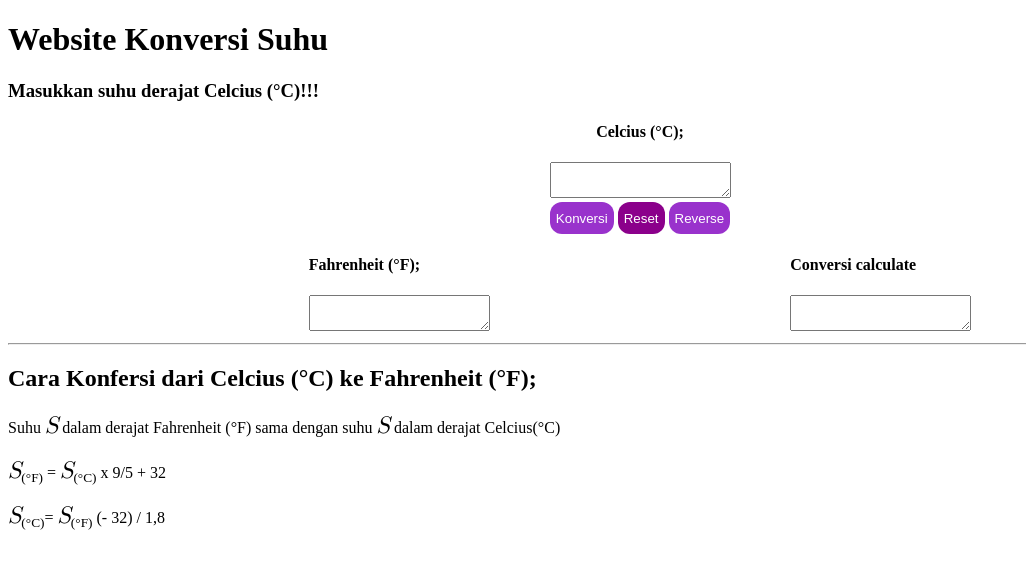
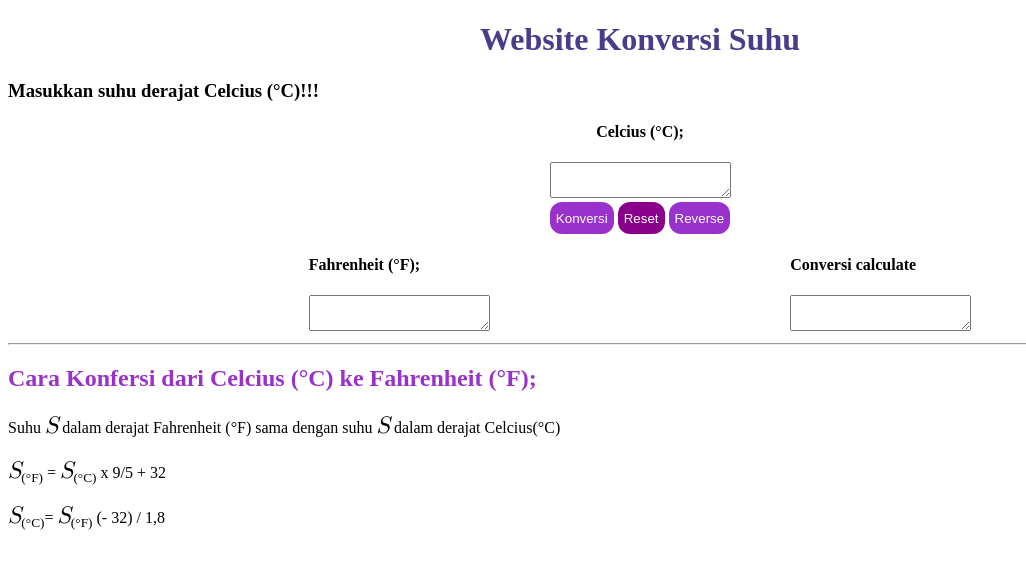
Before and after one commit to revou-fundamental-course/10-jun-24-safatina, a plain HTML site: page index.html in a window 1280 px wide. Shown: the whole page, without its empty margins (0-1026 px from the left). Drawn offline with Linux system fonts and the light colour scheme.

Commit message:
update css dan html

```diff
--- a/css/styles.css
+++ b/css/styles.css
@@ -1,12 +1,21 @@
 /* ini css */
 
-.celcius-container {
+.center{
+    text-align: center;
+    color: darkslateblue;
+}
+
+.celcius-container{
     text-align: center;
 }
 
 .result-container{
     display: flex;
     justify-content: space-evenly;
+}
+
+.left{
+    color: darkorchid;
 }
 
 .textarea{
--- a/index.html
+++ b/index.html
@@ -8,7 +8,7 @@
     <link rel="stylesheet" href="css/styles.css">
 </head>
 <body>
-    <header>
+    <header class="center">
         <h1>Website Konversi Suhu</h1>
     </header>
  <!-- main content -->
@@ -58,7 +58,7 @@
 <hr/>
         <!-- Section formula -->
          <section>
-            <header>
+            <header class="left">
                 <h1> Cara Konfersi dari Celcius (&deg;C) ke Fahrenheit (&deg;F);</h1>
             </header>
 
@@ -73,7 +73,6 @@
             </p>
         </section>
     </main>
-
     <!-- ini link javascript -->
     <script src="js/script.js"></script>
 </body>
```
